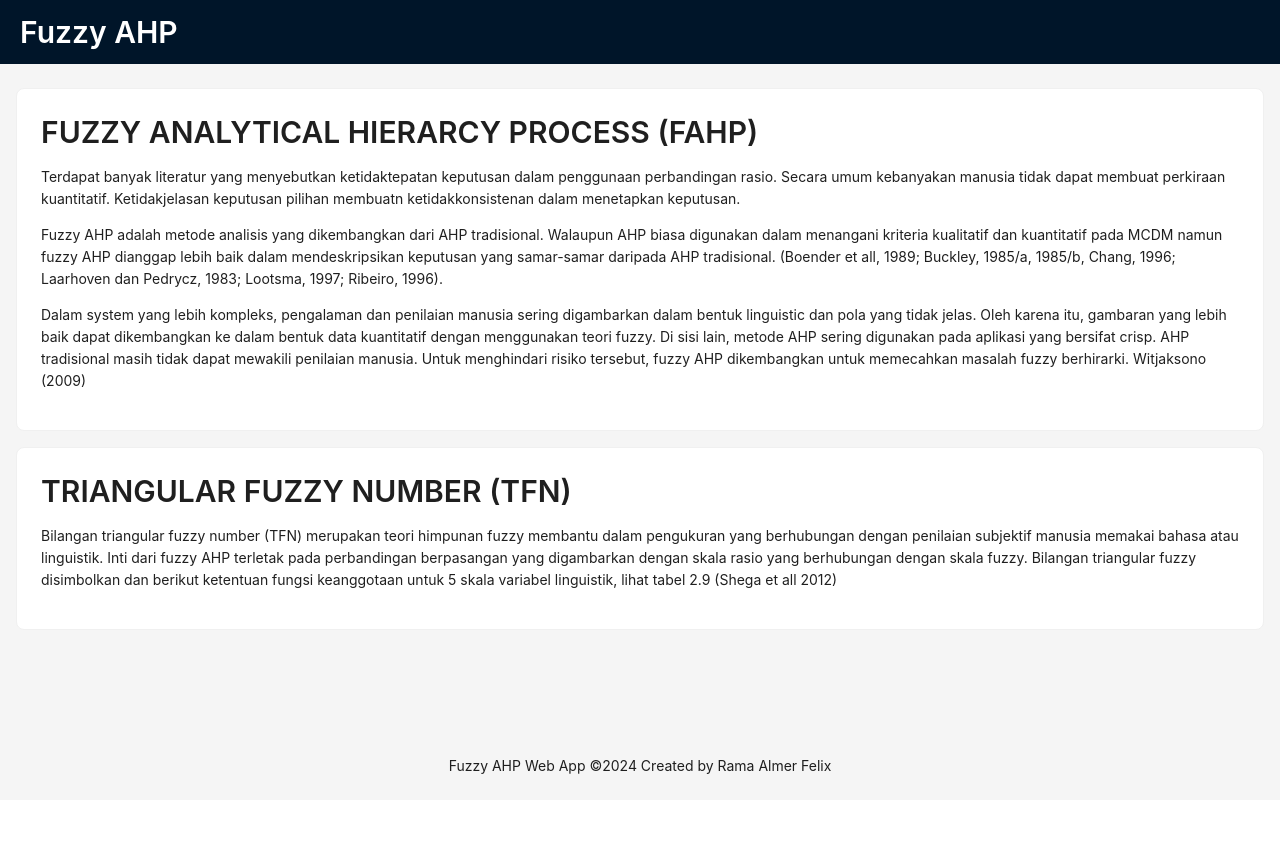
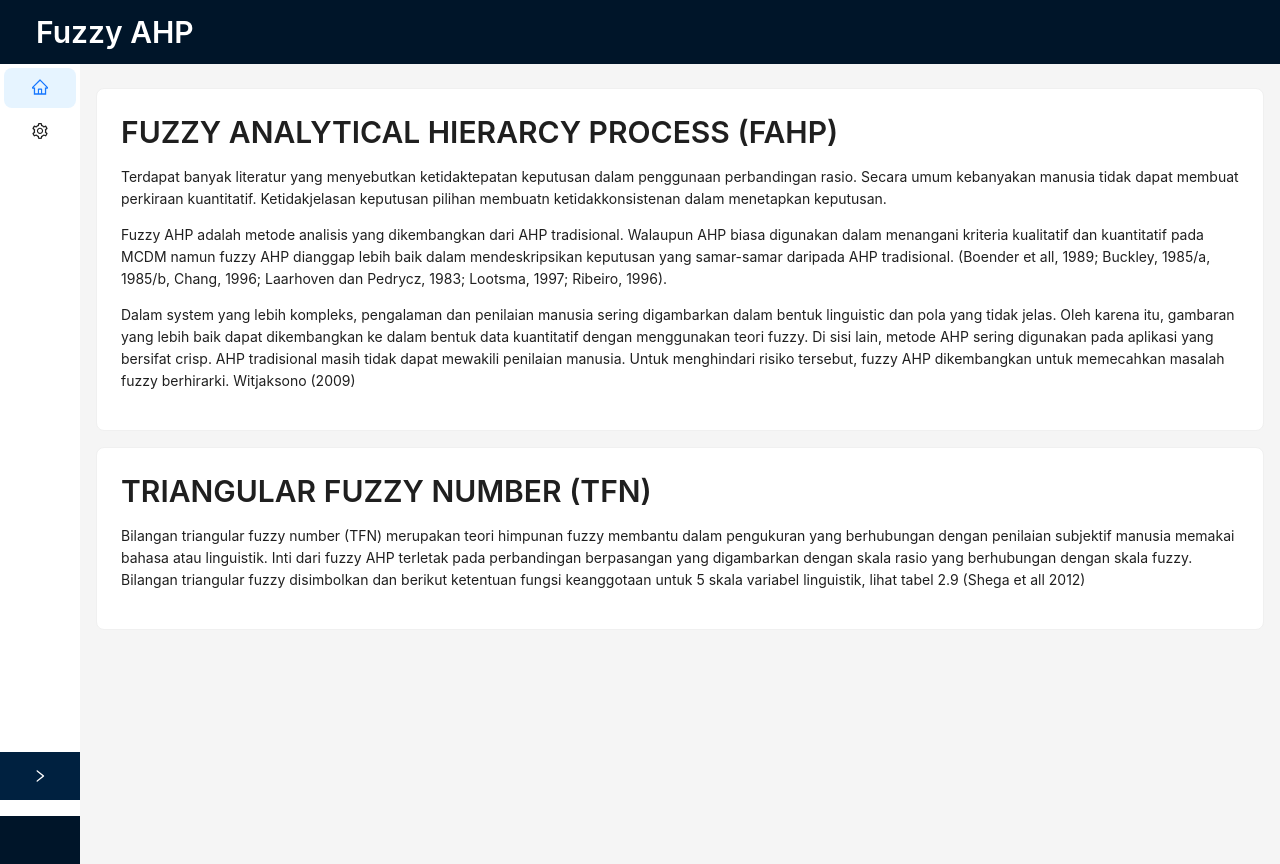
Before and after one commit to quenzvezda/fuzzy-ahp-react, a React (Create React App) app: page / in a window 1280 px wide. Before the commit the page ends 800 px from the top, so only its background shows below. Built offline with nearby package versions, Linux system fonts and the light colour scheme.

Commit message:
Create Side Menu
- Create Side Menu Desktop Mode
- Hide Side menu collapse in mobile view

```diff
--- a/src/components/Header/index.js
+++ b/src/components/Header/index.js
@@ -1,14 +1,19 @@
 import React from 'react';
-import { Layout, Typography, Button } from 'antd';
+import { Layout } from 'antd';
 import { MenuFoldOutlined, MenuUnfoldOutlined } from '@ant-design/icons';
 
 const { Header } = Layout;
-const { Title } = Typography;
 
 const AppHeader = ({ collapsed, toggle }) => {
     return (
         <Header className="header flex items-center py-0 px-5 h-13">
-            <h3 className="text-white m-0 text-3xl font-semibold">Fuzzy AHP</h3>
+            <div className="lg:hidden">
+                {React.createElement(collapsed ? MenuUnfoldOutlined : MenuFoldOutlined, {
+                    className: 'trigger text-white',
+                    onClick: toggle,
+                })}
+            </div>
+            <h3 className="text-white m-0 text-3xl font-semibold ml-4">Fuzzy AHP</h3>
         </Header>
     );
 };
--- /dev/null
+++ b/src/components/SideMenu/index.js
@@ -0,0 +1,22 @@
+import React from 'react';
+import { Menu } from 'antd';
+import { HomeOutlined, SettingOutlined } from '@ant-design/icons';
+
+const AppSideMenu = () => {
+    return (
+        <Menu
+            mode="inline"
+            defaultSelectedKeys={['1']}
+            style={{ height: '100%', borderRight: 0 }}
+        >
+            <Menu.Item key="1" icon={<HomeOutlined />}>
+                Home
+            </Menu.Item>
+            <Menu.Item key="2" icon={<SettingOutlined />}>
+                Settings
+            </Menu.Item>
+        </Menu>
+    );
+};
+
+export default AppSideMenu;
--- a/src/pages/HomePage/index.js
+++ b/src/pages/HomePage/index.js
@@ -1,20 +1,34 @@
-import React from 'react';
+import React, { useState } from 'react';
 import { Layout } from 'antd';
 import AppHeader from '../../components/Header';
-import AppFooter from '../../components/Footer';
 import HomePageContent from './HomePageContent';
+import AppSideMenu from '../../components/SideMenu';
 
-const { Content } = Layout;
+const { Content, Sider } = Layout;
 
 const HomePage = () => {
+    const [collapsed, setCollapsed] = useState(true);
+
+    const toggleCollapsed = () => {
+        setCollapsed(!collapsed);
+    };
+
     return (
         <Layout className="min-h-screen">
+            <AppHeader collapsed={collapsed} toggle={toggleCollapsed} />
             <Layout>
-                <AppHeader />
+                <Sider
+                    width={200}
+                    collapsible
+                    collapsed={collapsed}
+                    onCollapse={setCollapsed}
+                    className="min-h-screen border-r-0 lg:block hidden"
+                >
+                    <AppSideMenu />
+                </Sider>
                 <Content className="mt-6 mx-4">
                     <HomePageContent />
                 </Content>
-                <AppFooter />
             </Layout>
         </Layout>
     );
```
